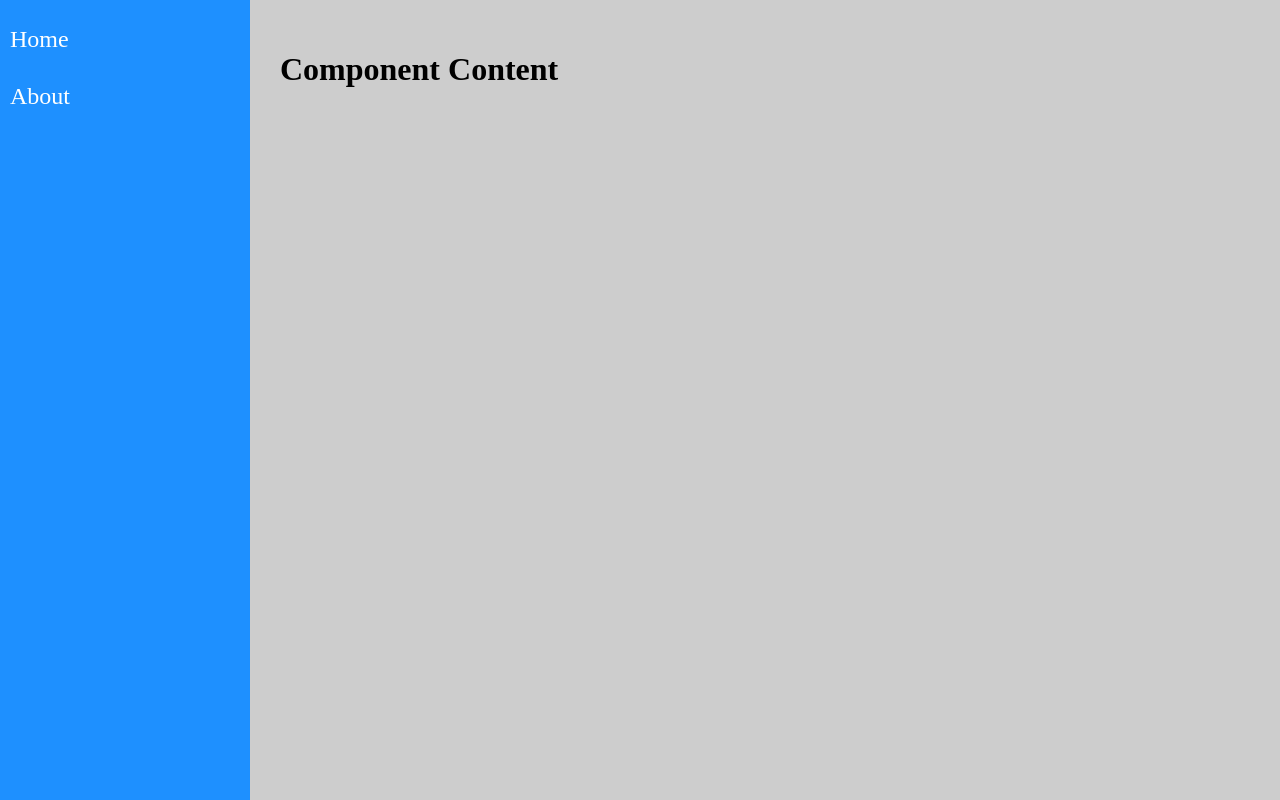
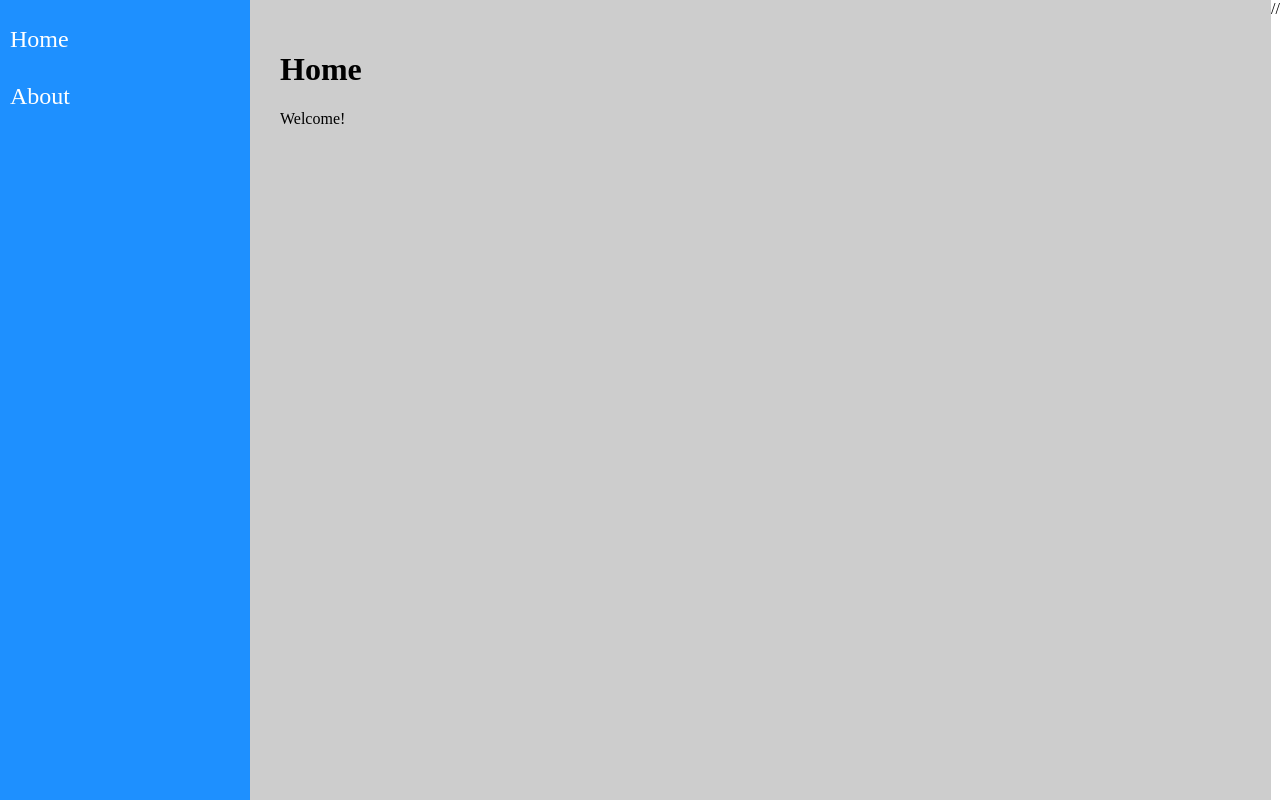
Before and after one commit to Ricardo-Lucena-Clear/React-Router, a React (Create React App) app: page / in a window 1280 px wide. Built offline with nearby package versions, Linux system fonts and the light colour scheme.

Commit message:
React Router Dom v6

```diff
--- a/src/components/layout/Content.jsx
+++ b/src/components/layout/Content.jsx
@@ -1,10 +1,23 @@
 import "./Content.css";
 import React from "react";
+import { Routes, Route } from "react-router-dom";
+
+import Home from "../../views/examples/Home";
+import Param from "../../views/examples/Param";
+import About from "../../views/examples/About";
+import NotFound from "../../views/examples/NotFound";
 
 const Content = props => (
-    <main className="Content">
-       <h1>Component Content</h1>
-    </main>
-)
+  <main className="Content">
 
-export default Content
+    <Routes>
+      <Route path="/about" element={<About />} />
+      <Route path="/param/:id" element={<Param />} />
+      <Route path="/" exact element={<Home />} />
+      <Route path="*" element={<NotFound />} />
+    </Routes>
+
+  </main>
+);
+
+export default Content;
--- a/src/views/App.jsx
+++ b/src/views/App.jsx
@@ -1,12 +1,17 @@
-import "./App.css";
-import React from "react";
-import Menu from "../components/layout/Menu";
-import Content from "../components/layout/Content";
+import './App.css'
+import React from 'react'
+
+import { BrowserRouter } from  'react-router-dom' // essa importação mudou
+
+import Menu from '../components/layout/Menu'
+import Content from '../components/layout/Content'
 
 const App = props => (
     <div className="App">
-          <Menu></Menu>
-        <Content></Content>
+        <BrowserRouter>
+            <Menu />
+            <Content />
+        </BrowserRouter> //
     </div>
 )
 
```
